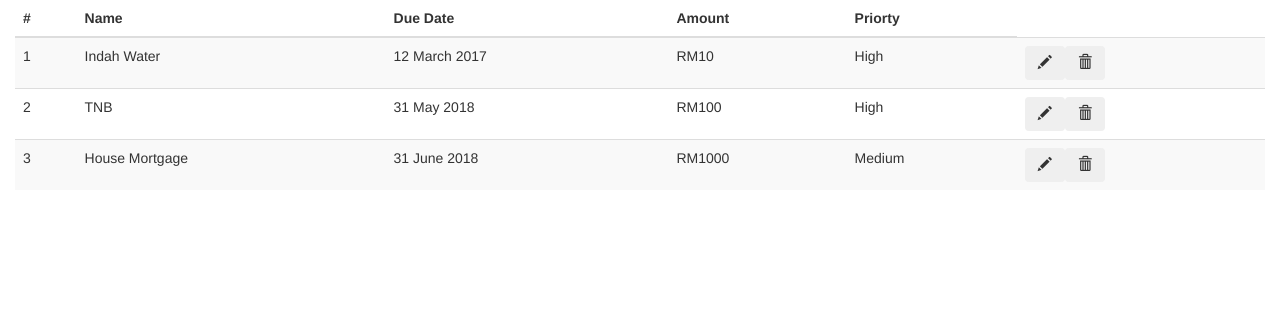
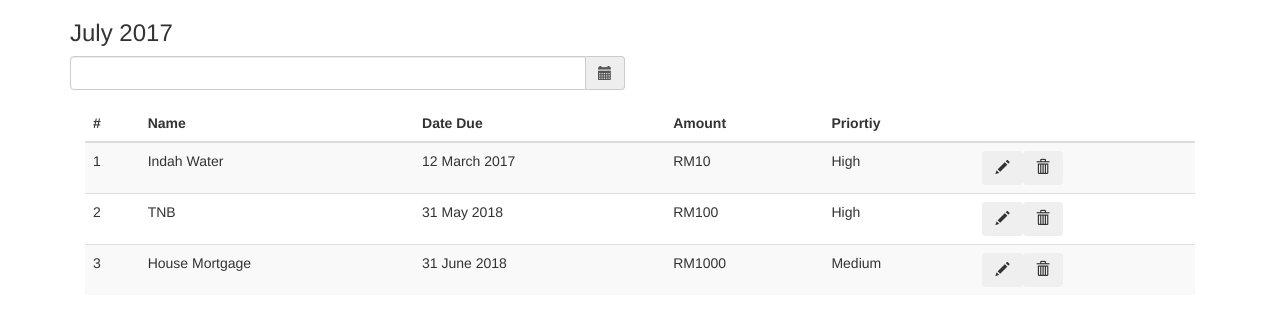
Before and after one commit to smuzani/ada-batch2, a website: page view_all.html in a window 1280 px wide. Drawn offline with nearby package versions, Linux system fonts and the light colour scheme.

Commit message:
Auto stash before merge of "master" and "origin/master"

```diff
--- a/view_all.html
+++ b/view_all.html
@@ -1,12 +1,30 @@
 <!DOCTYPE html>
 <html lang="en">
 <meta charset="utf-8">
+
+<head>
+	<title>View all</title>
 <link href="https://maxcdn.bootstrapcdn.com/bootstrap/3.3.7/css/bootstrap.min.css" rel="stylesheet">
 <link href="./fonts/bootstrap.css" rel="stylesheet">
-<head>
-	<title>View all</title>
+	<script src="jquery-3.2.1.min.js"></script>
+	<script type="text/javascript" src="view_all.js"></script>
 </head>
 <body>
+<div class="container">
+<h3>July 2017</h3>
+
+    <div class="row">
+        <div class='col-sm-6'>
+            <div class="form-group">
+                <div class='input-group date' id='datetimepicker1'>
+                    <input type='text' class="form-control" />
+                    <span class="input-group-addon">
+                        <span class="glyphicon glyphicon-calendar"></span>
+                    </span>
+                </div>
+            </div>
+      </div>
+</div>
 
         <div class="col-md-12">
           <table class="table table-striped">
@@ -14,9 +32,10 @@
               <tr>
                 <th>#</th>
                 <th>Name</th>
-                <th>Due Date</th>
+                <th>Date Due</th>
                 <th>Amount</th>
-                <th>Priorty</th>
+                <th>Priortiy</th>
+                <th></th>
               </tr>
             </thead>
             <tbody>
@@ -26,7 +45,7 @@
                 <td>12 March 2017</td>
                 <td>RM10</td>
                 <td>High</td>
-                <td><button type="button" id="btn" class="btn btn-pencil" aria-label="Left Align">
+                <td><button type="button"  class="btn btn-pencil" aria-label="Left Align">
   <span class="glyphicon glyphicon-pencil" aria-hidden="true"></span>
 </button><button type="button" class="btn btn-trash" aria-label="Left Align">
   <span class="glyphicon glyphicon-trash" aria-hidden="true"></span>
@@ -38,7 +57,7 @@
                 <td>31 May 2018</td>
                 <td>RM100</td>
                 <td>High</td>
-                <td><button type="button"  id="btn" class="btn btn-pencil" aria-label="Left Align">
+                <td><button type="button" class="btn btn-pencil" aria-label="Left Align">
   <span class="glyphicon glyphicon-pencil" aria-hidden="true"></span>
 </button><button type="button" class="btn btn-trash" aria-label="Left Align">
   <span class="glyphicon glyphicon-trash" aria-hidden="true"></span>
@@ -50,7 +69,7 @@
                 <td>31 June 2018</td>
                 <td>RM1000</td>
                 <td>Medium</td>
-                <td><button type="button" id="btn" class="btn btn-pencil" aria-label="Left Align">
+                <td><button type="button"  class="btn btn-pencil" aria-label="Left Align">
   <span class="glyphicon glyphicon-pencil" aria-hidden="true"></span>
 </button><button type="button" class="btn btn-trash" aria-label="Left Align">
   <span class="glyphicon glyphicon-trash" aria-hidden="true"></span>
@@ -62,6 +81,12 @@
       </div>
 
 
+       <script type="text/javascript">
+            $(function () {
+                $('#datetimepicker1').datetimepicker();
+            });
+        </script>
 
 </body>
+
 </html>
--- /dev/null
+++ b/view_all.js
@@ -0,0 +1,3 @@
+$(document).ready(function(){
+	$('#datetimepicker1').datetimepicker();
+});
```
